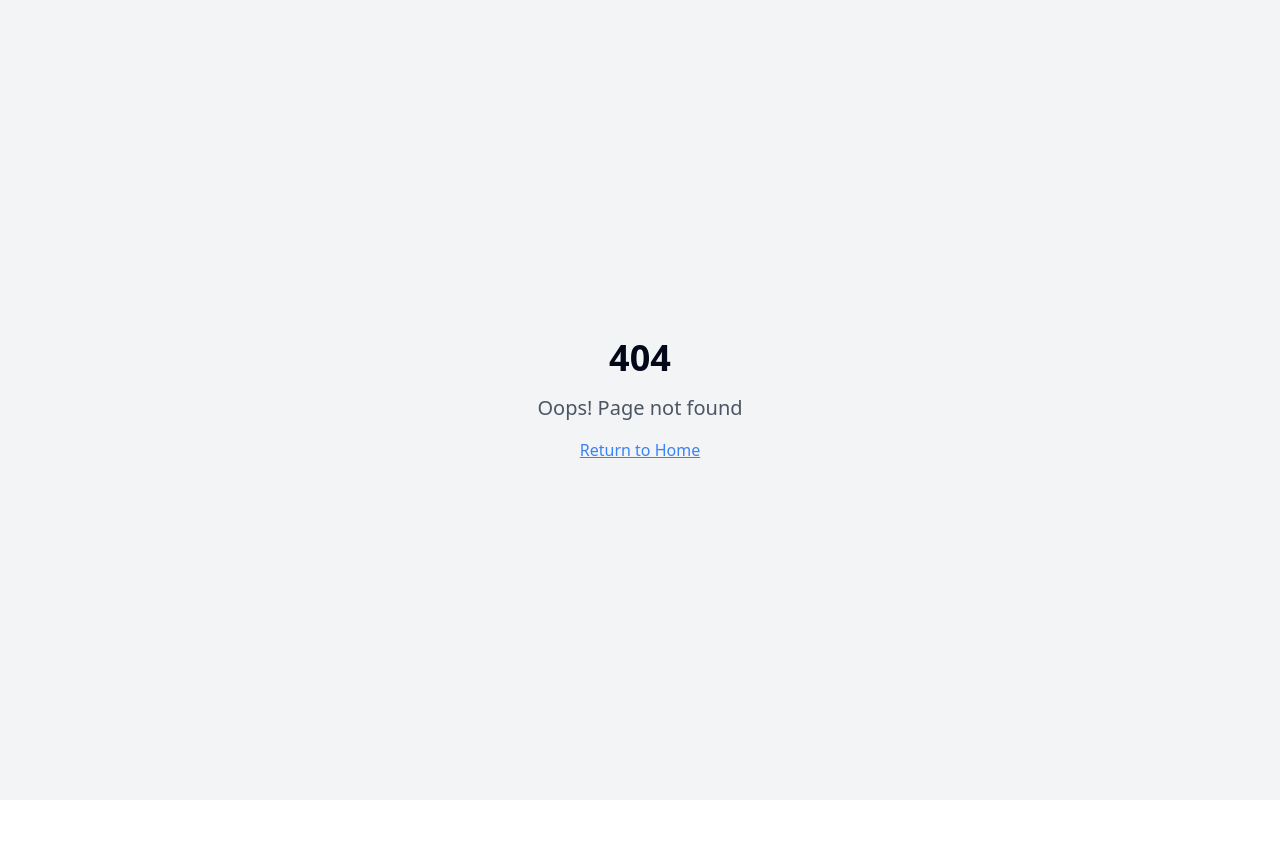
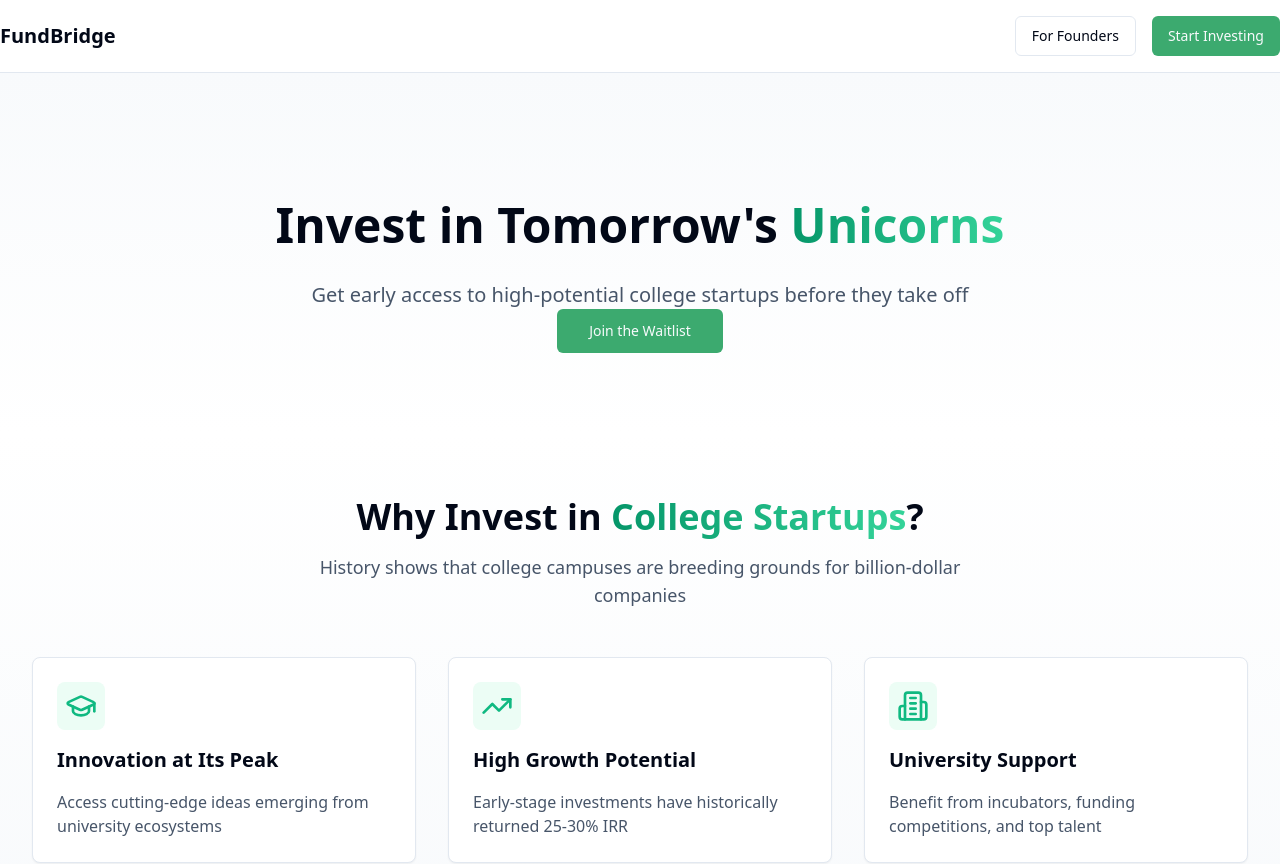
Before and after one commit to Jay-Sundar/fundbridge-launchpad, a React (Vite) app: page /investors in a window 1280 px wide. Before the commit this address had no page. Shown: the top 864 px of the page. Before the commit the page ends 800 px from the top, so only its background shows below. Built offline with nearby package versions, Linux system fonts and the light colour scheme.

Commit message:
Refactor pages into multiple pages
This commit refactors the existing single-page application into multiple pages.  The exact implementation details are not specified.

```diff
--- a/src/App.tsx
+++ b/src/App.tsx
@@ -1,9 +1,12 @@
+
 import { Toaster } from "@/components/ui/toaster";
 import { Toaster as Sonner } from "@/components/ui/sonner";
 import { TooltipProvider } from "@/components/ui/tooltip";
 import { QueryClient, QueryClientProvider } from "@tanstack/react-query";
 import { BrowserRouter, Routes, Route } from "react-router-dom";
 import Index from "./pages/Index";
+import Founders from "./pages/Founders";
+import Investors from "./pages/Investors";
 import NotFound from "./pages/NotFound";
 
 const queryClient = new QueryClient();
@@ -16,6 +19,8 @@ const App = () => (
       <BrowserRouter>
         <Routes>
           <Route path="/" element={<Index />} />
+          <Route path="/founders" element={<Founders />} />
+          <Route path="/investors" element={<Investors />} />
           {/* ADD ALL CUSTOM ROUTES ABOVE THE CATCH-ALL "*" ROUTE */}
           <Route path="*" element={<NotFound />} />
         </Routes>
--- /dev/null
+++ b/src/pages/Founders.tsx
@@ -0,0 +1,53 @@
+
+import React from "react";
+import { ForFounders } from "@/components/sections/ForFounders";
+import { HowItWorks } from "@/components/sections/HowItWorks";
+import { TrustSection } from "@/components/sections/TrustSection";
+import { Button } from "@/components/ui/button";
+import { Link } from "react-router-dom";
+
+const Founders = () => {
+  return (
+    <div className="min-h-screen bg-white">
+      {/* Top Navigation */}
+      <nav className="sticky top-0 bg-white/80 backdrop-blur-md z-50 border-b">
+        <div className="container-width py-4 flex items-center justify-between">
+          <Link to="/" className="text-xl font-bold">
+            FundBridge
+          </Link>
+          <div className="flex gap-4">
+            <Link to="/investors">
+              <Button variant="outline">For Investors</Button>
+            </Link>
+            <Link to="/#cta">
+              <Button>Apply Now</Button>
+            </Link>
+          </div>
+        </div>
+      </nav>
+
+      {/* Hero for Founders */}
+      <section className="pt-32 pb-20 bg-gradient-to-b from-slate-50 to-white">
+        <div className="container-width text-center space-y-8">
+          <h1 className="text-4xl sm:text-5xl font-bold leading-tight">
+            Raise Capital from <span className="gradient-heading">Believers</span>
+          </h1>
+          <p className="text-xl text-slate-600 max-w-2xl mx-auto">
+            Get the funding you need from alumni, mentors, and investors who understand your vision
+          </p>
+          <Link to="/#cta">
+            <Button size="lg" className="cta-button">
+              Apply for Funding
+            </Button>
+          </Link>
+        </div>
+      </section>
+
+      <ForFounders onApplyClick={() => window.location.href = '/#cta'} />
+      <HowItWorks />
+      <TrustSection />
+    </div>
+  );
+};
+
+export default Founders;
--- a/src/pages/Index.tsx
+++ b/src/pages/Index.tsx
@@ -1,6 +1,7 @@
 
 import React, { useState } from "react";
 import { toast } from "sonner";
+import { Link } from "react-router-dom";
 import { HeroSection } from "@/components/sections/HeroSection";
 import { WhyCollegeStartups } from "@/components/sections/WhyCollegeStartups";
 import { ForFounders } from "@/components/sections/ForFounders";
@@ -9,6 +10,7 @@ import { ForInvestors } from "@/components/sections/ForInvestors";
 import { RiskManagement } from "@/components/sections/RiskManagement";
 import { TrustSection } from "@/components/sections/TrustSection";
 import { FinalCTA } from "@/components/sections/FinalCTA";
+import { Button } from "@/components/ui/button";
 
 const Index = () => {
   const [email, setEmail] = useState("");
@@ -28,12 +30,25 @@ const Index = () => {
     setEmail("");
   };
 
-  const scrollToBottom = () => {
-    window.scrollTo({ top: document.body.scrollHeight, behavior: "smooth" });
-  };
-
   return (
     <div className="min-h-screen bg-white">
+      {/* Top Navigation */}
+      <nav className="sticky top-0 bg-white/80 backdrop-blur-md z-50 border-b">
+        <div className="container-width py-4 flex items-center justify-between">
+          <Link to="/" className="text-xl font-bold">
+            FundBridge
+          </Link>
+          <div className="flex gap-4">
+            <Link to="/founders">
+              <Button variant="outline">For Founders</Button>
+            </Link>
+            <Link to="/investors">
+              <Button variant="outline">For Investors</Button>
+            </Link>
+          </div>
+        </div>
+      </nav>
+
       <HeroSection
         email={email}
         onEmailChange={(e) => setEmail(e.target.value)}
@@ -43,18 +58,21 @@ const Index = () => {
       <ForFounders
         onApplyClick={() => {
           setUserType("founder");
-          scrollToBottom();
+          const element = document.getElementById('cta');
+          element?.scrollIntoView({ behavior: 'smooth' });
         }}
       />
       <HowItWorks />
       <ForInvestors
         onJoinWaitlist={() => {
           setUserType("investor");
-          scrollToBottom();
+          const element = document.getElementById('cta');
+          element?.scrollIntoView({ behavior: 'smooth' });
         }}
       />
       <RiskManagement />
       <TrustSection />
+      <div id="cta">
         <FinalCTA
           email={email}
           userType={userType}
@@ -63,6 +81,7 @@ const Index = () => {
           onSubmit={handleSubmit}
         />
       </div>
+    </div>
   );
 };
 
--- /dev/null
+++ b/src/pages/Investors.tsx
@@ -0,0 +1,55 @@
+
+import React from "react";
+import { WhyCollegeStartups } from "@/components/sections/WhyCollegeStartups";
+import { ForInvestors } from "@/components/sections/ForInvestors";
+import { RiskManagement } from "@/components/sections/RiskManagement";
+import { TrustSection } from "@/components/sections/TrustSection";
+import { Button } from "@/components/ui/button";
+import { Link } from "react-router-dom";
+
+const Investors = () => {
+  return (
+    <div className="min-h-screen bg-white">
+      {/* Top Navigation */}
+      <nav className="sticky top-0 bg-white/80 backdrop-blur-md z-50 border-b">
+        <div className="container-width py-4 flex items-center justify-between">
+          <Link to="/" className="text-xl font-bold">
+            FundBridge
+          </Link>
+          <div className="flex gap-4">
+            <Link to="/founders">
+              <Button variant="outline">For Founders</Button>
+            </Link>
+            <Link to="/#cta">
+              <Button>Start Investing</Button>
+            </Link>
+          </div>
+        </div>
+      </nav>
+
+      {/* Hero for Investors */}
+      <section className="pt-32 pb-20 bg-gradient-to-b from-slate-50 to-white">
+        <div className="container-width text-center space-y-8">
+          <h1 className="text-4xl sm:text-5xl font-bold leading-tight">
+            Invest in Tomorrow's <span className="gradient-heading">Unicorns</span>
+          </h1>
+          <p className="text-xl text-slate-600 max-w-2xl mx-auto">
+            Get early access to high-potential college startups before they take off
+          </p>
+          <Link to="/#cta">
+            <Button size="lg" className="cta-button">
+              Join the Waitlist
+            </Button>
+          </Link>
+        </div>
+      </section>
+
+      <WhyCollegeStartups />
+      <ForInvestors onJoinWaitlist={() => window.location.href = '/#cta'} />
+      <RiskManagement />
+      <TrustSection />
+    </div>
+  );
+};
+
+export default Investors;
```
Lines whose indentation alone changed are shown as unchanged.
